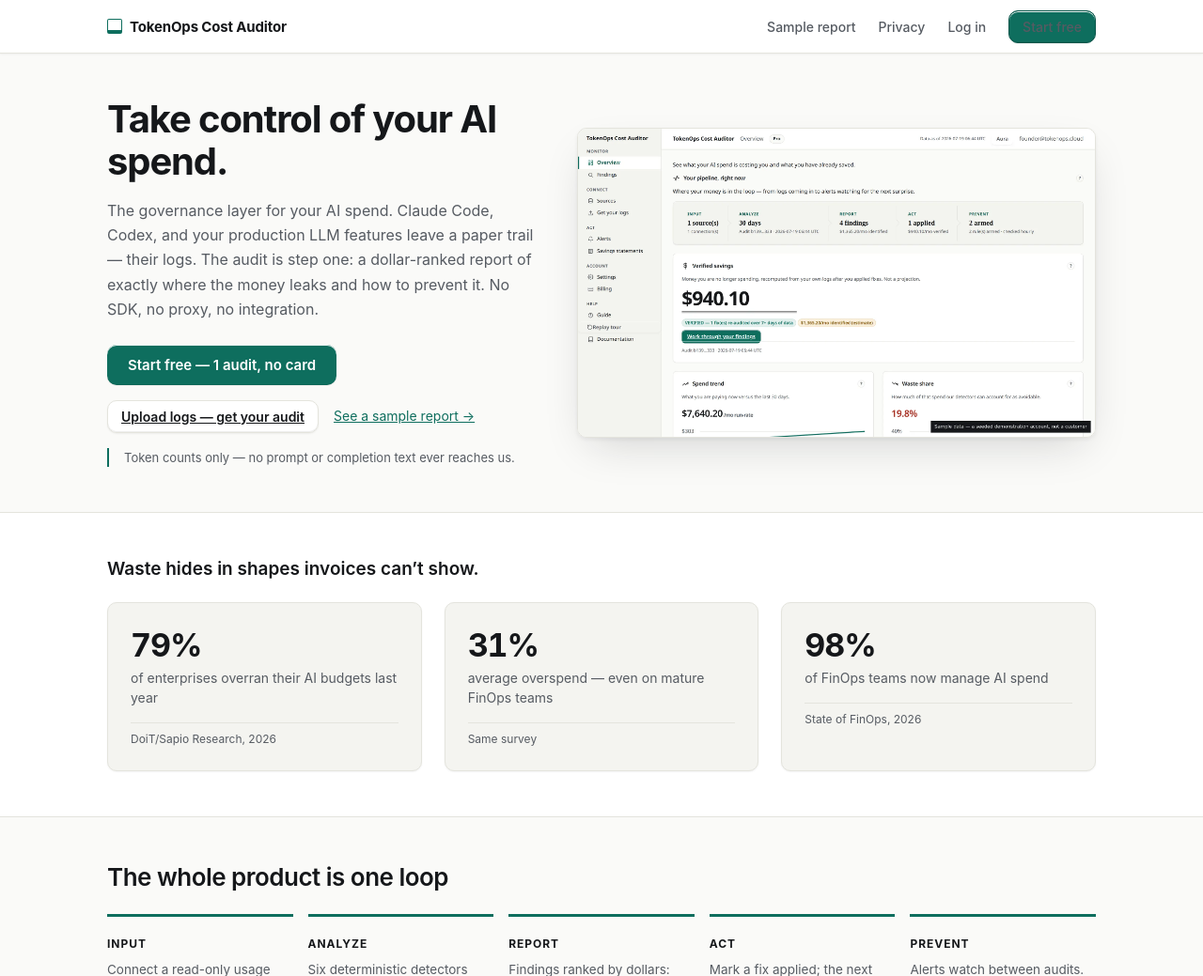
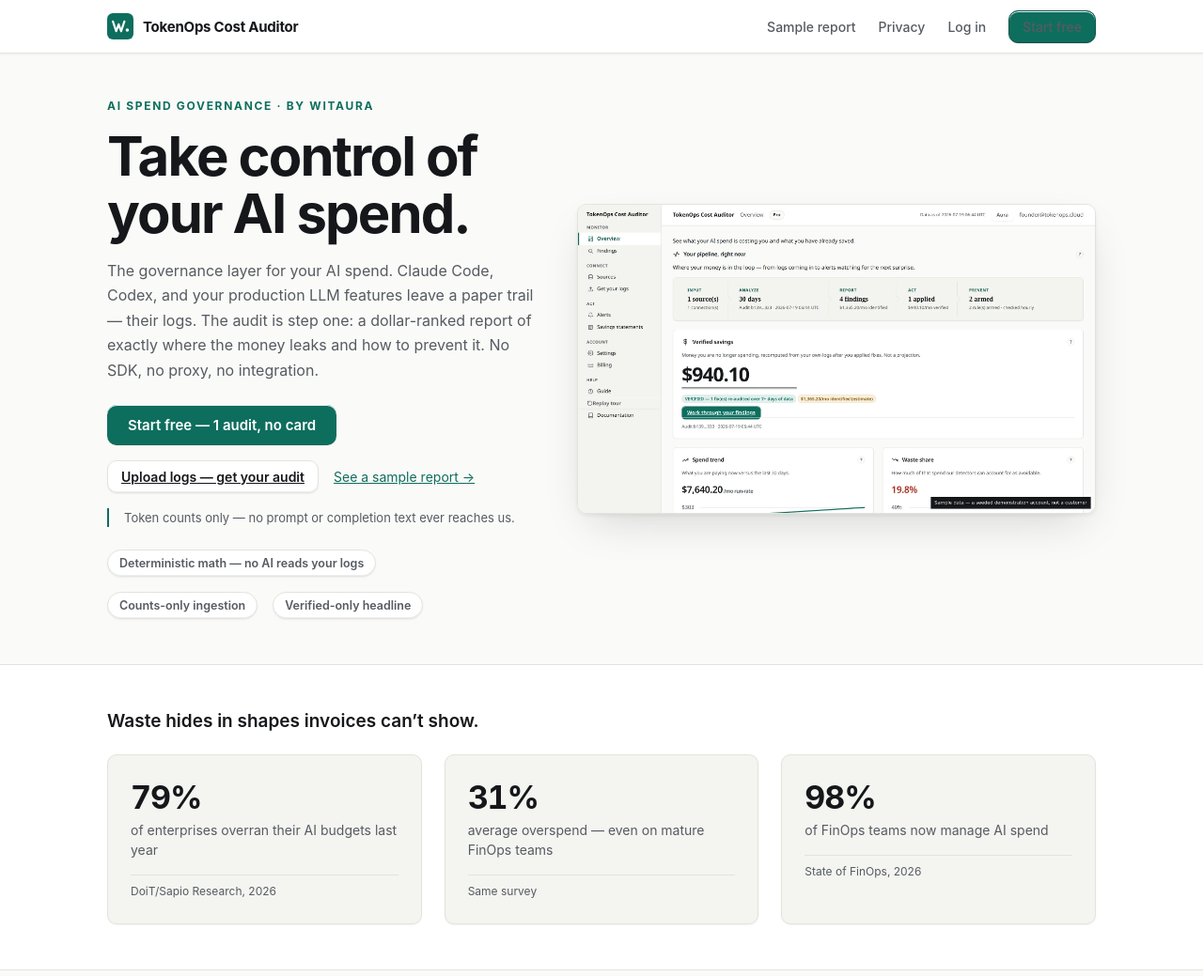
Before and after one commit to delvinggeeks/tokenops-cost-auditor, a Python web app: template src/tokenops_cost_auditor/web/templates/landing.html in a window 1280 px wide. Shown: the top 1039 px of the page at 94% size. Run offline with Jinja, Linux system fonts and the light colour scheme; the template is opened without the code that fills it, so the values that code supplies are empty.

Commit message:
feat: WitAura branding + enterprise landing round (walkthrough punch item)
Founder walkthrough HOLD: no WitAura identity, non-enterprise landing.
Fixed product-led per founder choice: WA monogram (inline SVG on tokens;
literal-colour favicon.svg by necessity — a favicon cannot read the DOM),
header lockup, hero eyebrow 'AI spend governance · by WitAura', display-
scale headline (clamp 34-58px), trust proof chips, a dark anchor band —
the governance section runs on aura's OWN value sheet via data-mood,
zero new colours — and an enterprise footer: WitAura company block,
four columns incl. Security, © WitAura · Delving Geeks line. Meta:
description + OG + twitter card so the link unfurls properly.

Found by rendering: elements that declare no color (h3) inherited body's
computed sanchaya ink inside the dark band and vanished — the band now
sets color from the vars; computed rgb asserted in the capture.

```diff
--- a/src/tokenops_cost_auditor/web/static/wa-public.css
+++ b/src/tokenops_cost_auditor/web/static/wa-public.css
@@ -264,3 +264,40 @@
 .cta-secondary { font: 600 14px var(--sans); color: var(--ink); background: var(--surface);
   border: 1px solid var(--rule-strong); border-radius: var(--radius); padding: 10px 16px;
   cursor: pointer; box-shadow: var(--control-depth); }
+
+/* ============================================================
+   BRAND ROUND (founder walkthrough punch item, 2026-07-27):
+   WitAura lockup + display scale + dark anchor + footer block.
+   Tokens only; the dark band is aura's own value sheet.
+   ============================================================ */
+.wa-mark { width: 28px; height: 28px; flex: 0 0 28px; }
+.pub-brand { display: inline-flex; align-items: center; gap: 10px; }
+.pub-brand-name { font-weight: 700; letter-spacing: -0.015em; }
+
+.hero-eyebrow { font: 700 12px var(--sans); letter-spacing: 0.14em;
+  text-transform: uppercase; color: var(--accent); margin: 0 0 var(--s2); }
+.hero-copy h1 { font-size: clamp(34px, 4.6vw, 58px); line-height: 1.06;
+  letter-spacing: -0.032em; }
+.hero-proof { list-style: none; display: flex; gap: var(--s2); flex-wrap: wrap;
+  padding: 0; margin: var(--s3) 0 0; }
+.hero-proof li { font: 600 12.5px var(--sans); color: var(--ink-soft);
+  background: var(--surface); border: 1px solid var(--rule); border-radius: 999px;
+  padding: 6px 12px; box-shadow: var(--control-depth); }
+
+/* the dark anchor band: aura's ground/ink arrive via the data-mood attribute;
+   this rule only stretches the band and recolours its own chrome */
+/* the band must SET color from the vars: elements that declare no color
+   (h3, li) otherwise inherit body's computed sanchaya ink and vanish on
+   the dark ground — found by rendering. */
+.land-gov[data-mood="aura"] { background: var(--ground); color: var(--ink);
+  border-block: none; }
+
+.pub-foot { padding-top: var(--s5); }
+.foot-brand { display: flex; gap: var(--s2); align-items: flex-start;
+  max-width: 520px; margin-bottom: var(--s4); }
+.foot-brand .wa-mark { width: 34px; height: 34px; flex: 0 0 34px; }
+.foot-brand strong { font-size: 15px; }
+.foot-brand p { margin: 4px 0 0; font-size: 13px; line-height: 1.6; }
+.col-h { display: block; font: 700 11px var(--sans); letter-spacing: 0.1em;
+  text-transform: uppercase; color: var(--ink-soft); margin-bottom: 6px; }
+.foot-copy { font-size: 12.5px; margin-top: var(--s3); }
--- a/src/tokenops_cost_auditor/web/templates/_public_shell.html
+++ b/src/tokenops_cost_auditor/web/templates/_public_shell.html
@@ -13,6 +13,8 @@
   <meta charset="utf-8">
   <meta name="viewport" content="width=device-width, initial-scale=1">
   <title>{% block title %}TokenOps Cost Auditor{% endblock %}</title>
+  <link rel="icon" type="image/svg+xml" href="/static/land/favicon.svg">
+  {% block head %}{% endblock %}
   <link rel="stylesheet" href="/static/wa-design.css">
   <link rel="stylesheet" href="/static/wa-public.css">
 </head>
@@ -20,7 +22,9 @@
 
 <header class="pub-top">
   <div class="wrap">
-    <a class="pub-brand brand" href="/"><span class="mark" aria-hidden="true"></span> TokenOps Cost Auditor</a>
+    <a class="pub-brand brand" href="/">
+      <svg class="wa-mark" viewBox="0 0 64 64" aria-hidden="true"><rect width="64" height="64" rx="14" fill="var(--accent)"/><path d="M14 20 L22 44 L28 27 L34 44 L42 20" fill="none" stroke="var(--on-accent)" stroke-width="5" stroke-linecap="round" stroke-linejoin="round"/><circle cx="49" cy="41" r="4" fill="var(--on-accent)"/></svg>
+      <span class="pub-brand-name">TokenOps Cost Auditor</span></a>
     <nav class="pub-nav" aria-label="Primary">
       <a href="/sample">Sample report</a>
       <a href="/legal/privacy">Privacy</a>
@@ -47,22 +51,44 @@
 
 <footer class="pub-foot">
   <div class="wrap">
+    <div class="foot-brand">
+      <svg class="wa-mark" viewBox="0 0 64 64" aria-hidden="true"><rect width="64" height="64" rx="14" fill="var(--accent)"/><path d="M14 20 L22 44 L28 27 L34 44 L42 20" fill="none" stroke="var(--on-accent)" stroke-width="5" stroke-linecap="round" stroke-linejoin="round"/><circle cx="49" cy="41" r="4" fill="var(--on-accent)"/></svg>
+      <div>
+        <strong>WitAura</strong>
+        <p class="muted">TokenOps Cost Auditor is built and run by WitAura
+          (Delving Geeks). Deterministic audit math, counts-only ingestion,
+          verified-only headlines.</p>
+      </div>
+    </div>
     <div class="cols">
       <div>
+        <span class="col-h">Product</span>
         <a href="/sample">Sample report</a>
         <a href="/upload">Audit your logs</a>
+        <a href="/#plans">Plans</a>
+        <a href="/docs-site/">Documentation</a>
       </div>
       <div>
+        <span class="col-h">Company</span>
+        {# R-SAAS-BASICS 2+3: support with a stated response time; live status. #}
+        <a href="mailto:support@tokenops.cloud" title="Replies within 1 business day">Contact support</a>
+        <a href="https://status.tokenops.cloud">Status</a>
+      </div>
+      <div>
+        <span class="col-h">Legal</span>
         <a href="/legal/terms">Terms</a>
         <a href="/legal/privacy">Privacy</a>
         <a href="/legal/dpa">DPA</a>
       </div>
       <div>
-        {# R-SAAS-BASICS 2+3: support with a stated response time; live status. #}
-        <a href="mailto:support@tokenops.cloud" title="Replies within 1 business day">Contact support</a>
-        <a href="https://status.tokenops.cloud">Status</a>
+        <span class="col-h">Security</span>
+        <a href="/legal/privacy">Counts-only ingestion</a>
+        <a href="/docs-site/">Read-only keys</a>
+        <a href="/legal/privacy">7-day deletion</a>
       </div>
     </div>
+    <p class="foot-copy muted">© 2026 WitAura · Delving Geeks. All prices from
+      one config; all figures attributed or measured.</p>
     {# FR-23 verbatim — the canonical string, byte-for-byte. #}
     {# One line, deliberately: FR-23 is a verbatim string and wrapping it in
        source silently breaks every exact-match check. #}
--- a/src/tokenops_cost_auditor/web/templates/landing.html
+++ b/src/tokenops_cost_auditor/web/templates/landing.html
@@ -7,6 +7,15 @@
    early-access block verbatim; no dates, no shipping promises.
    NO-INVENTED-NUMBERS: every figure here is attributed or measured. #}
 {% block title %}TokenOps Cost Auditor — see what your AI spend is costing you{% endblock %}
+{% block head %}
+  <meta name="description" content="The governance layer for your AI spend. Upload logs or connect a read-only key and get a dollar-ranked audit of the waste — deterministic math, counts-only, verified savings.">
+  <meta property="og:title" content="TokenOps Cost Auditor — by WitAura">
+  <meta property="og:description" content="See what your AI spend is costing you, and what you already saved. No SDK, no proxy — a dollar-ranked audit from the logs you already have.">
+  <meta property="og:image" content="https://tokenops.cloud/static/land/hero-dashboard-sample.webp">
+  <meta property="og:url" content="https://tokenops.cloud/">
+  <meta property="og:type" content="website">
+  <meta name="twitter:card" content="summary_large_image">
+{% endblock %}
 
 {% block main %}
 <main class="pub-main land">
@@ -15,6 +24,7 @@
   <section class="land-hero">
     <div class="wrap hero-grid">
       <div class="hero-copy">
+        <p class="hero-eyebrow">AI spend governance · by WitAura</p>
         {% if hero_variant == "billshock" %}
         <h1>Just got an AI bill you can&rsquo;t explain?</h1>
         {% else %}
@@ -32,6 +42,11 @@
         </p>
         <p class="hero-note">Token counts only — no prompt or completion text
           ever reaches us.</p>
+        <ul class="hero-proof" aria-label="How it earns trust">
+          <li>Deterministic math — no AI reads your logs</li>
+          <li>Counts-only ingestion</li>
+          <li>Verified-only headline</li>
+        </ul>
       </div>
       {# THE 3D MOMENT (spec C1): a real dashboard capture from the seeded
          demonstration account, tilting on pointer. Reduced-motion/no-JS:
@@ -137,7 +152,7 @@
   </section>
 
   {# ============ 5 · GOVERNANCE — the architecture, with proofs ============ #}
-  <section class="land-gov" data-reveal>
+  <section class="land-gov" data-reveal data-mood="aura">
     <div class="wrap">
       <h2>We run the architecture we audit you toward</h2>
       <div class="gov-grid">
```
Also changed, not shown: design/evidence/after/landing-branded-phone.png (added), design/evidence/after/landing-branded.png (added), design/evidence/after/landing-gov-band.png (added), src/tokenops_cost_auditor/web/static/land/favicon.svg (added).
